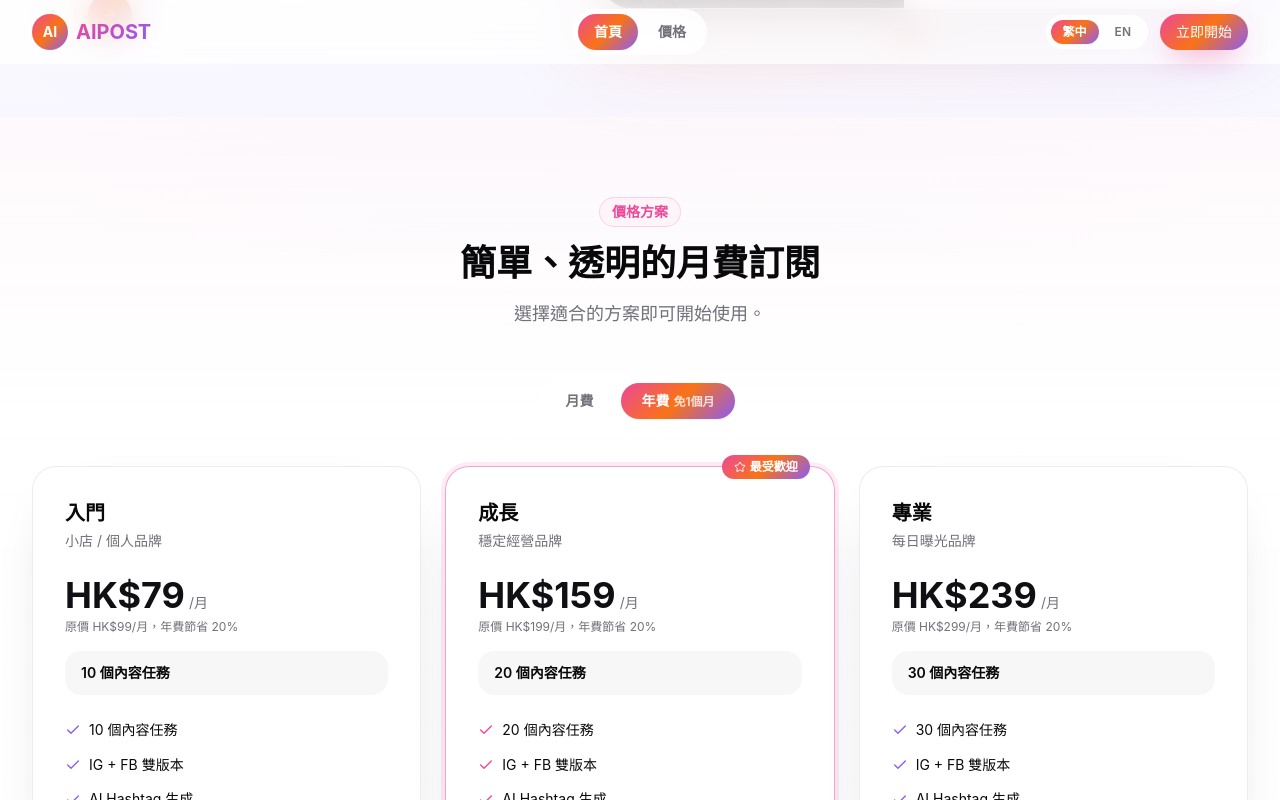
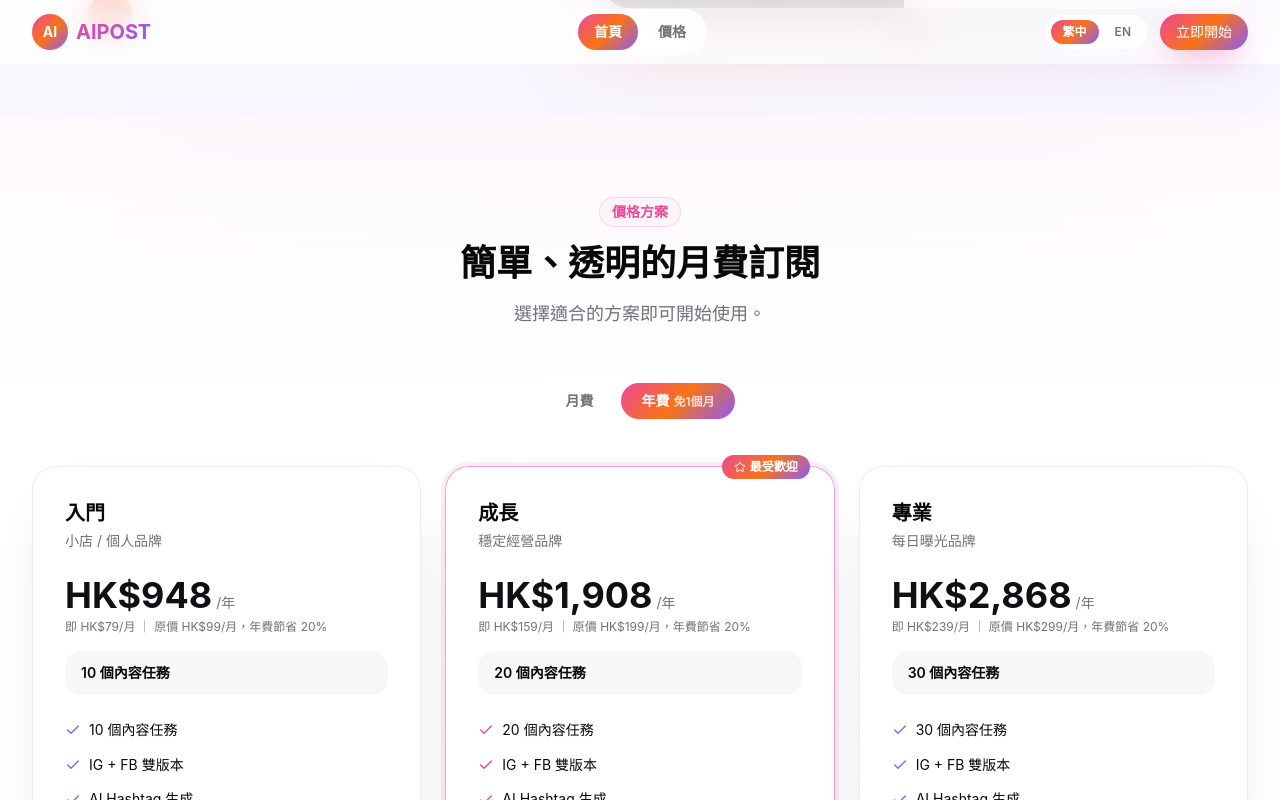
Before and after one commit to a70win-wq/aipost-website, a React (Vite) app: page / in a window 1280 px wide. Both pictures are taken after a click on the button "選擇年費方案，免除一個月". Shown: the part 2788-3588 px from the top of the page. Built offline with nearby package versions, Linux system fonts and the light colour scheme.

Commit message:
Update: 年費方案改顯示全年總額（HK$948/年）取代每月均價

```diff
--- a/src/components/PricingCard.tsx
+++ b/src/components/PricingCard.tsx
@@ -12,7 +12,10 @@ interface PricingCardProps {
 }
 
 export function PricingCard({ plan, isAnnual, language, className }: PricingCardProps) {
-  const price = isAnnual ? plan.priceAnnual : plan.priceMonthly;
+  const price = isAnnual ? plan.priceAnnual * 12 : plan.priceMonthly;
+  const priceSuffix = isAnnual
+    ? (language === 'zh' ? '/年' : '/yr')
+    : (language === 'zh' ? '/月' : '/mo');
   const name = language === 'zh' ? plan.nameZh : plan.nameEn;
   const features = language === 'zh' ? plan.featuresZh : plan.featuresEn;
   const target = language === 'zh' ? plan.targetZh : plan.targetEn;
@@ -41,14 +44,16 @@ export function PricingCard({ plan, isAnnual, language, className }: PricingCard
       {/* Price */}
       <div className="mt-6">
         <div className="flex items-baseline gap-1">
-          <span className="text-4xl font-bold text-brand-ink">HK${price}</span>
+          <span className="text-4xl font-bold text-brand-ink">HK${price.toLocaleString()}</span>
           <span className="text-muted-foreground text-sm">
-            {language === 'zh' ? '/月' : '/mo'}
+            {priceSuffix}
           </span>
         </div>
         {isAnnual && (
           <p className="text-xs text-muted-foreground mt-1">
-            {language === 'zh' ? `原價 HK$${plan.priceMonthly}/月，年費節省 20%` : `Originally HK$${plan.priceMonthly}/mo, save 20% with annual`}
+            {language === 'zh'
+              ? `即 HK$${plan.priceAnnual}/月 ｜ 原價 HK$${plan.priceMonthly}/月，年費節省 20%`
+              : `HK$${plan.priceAnnual}/mo ｜ Originally HK$${plan.priceMonthly}/mo, save 20% with annual`}
           </p>
         )}
       </div>
```
